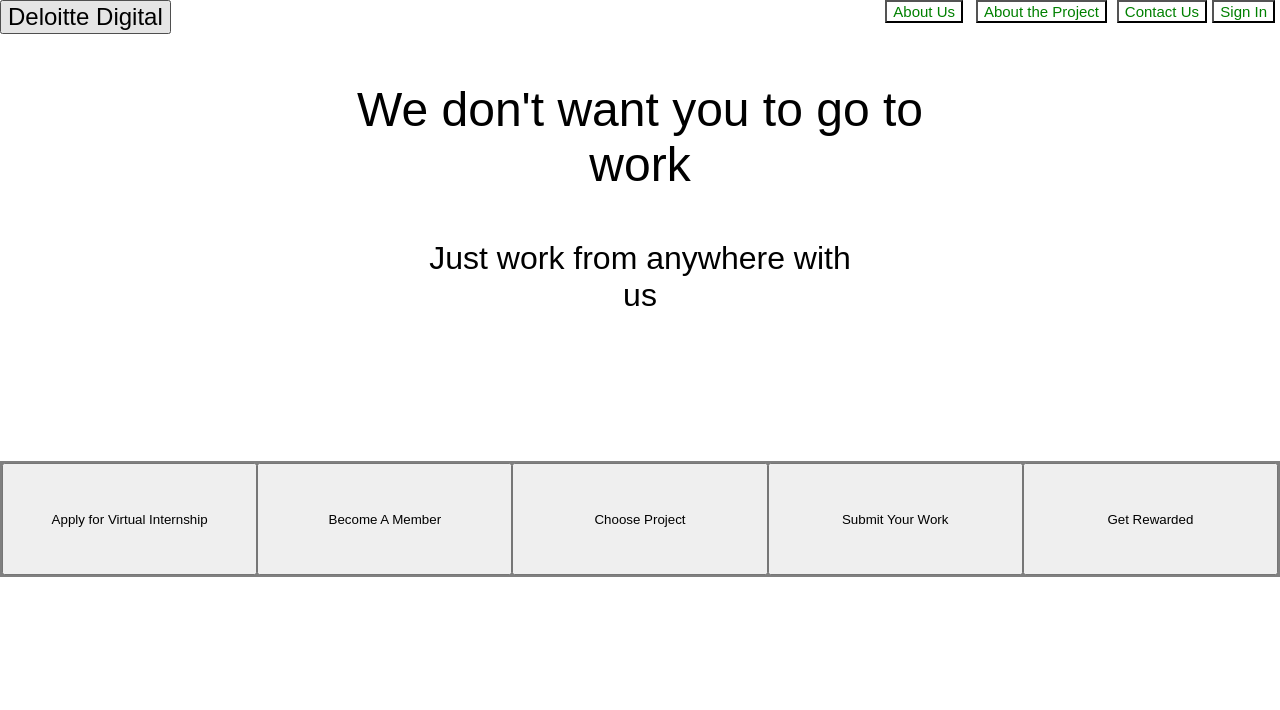
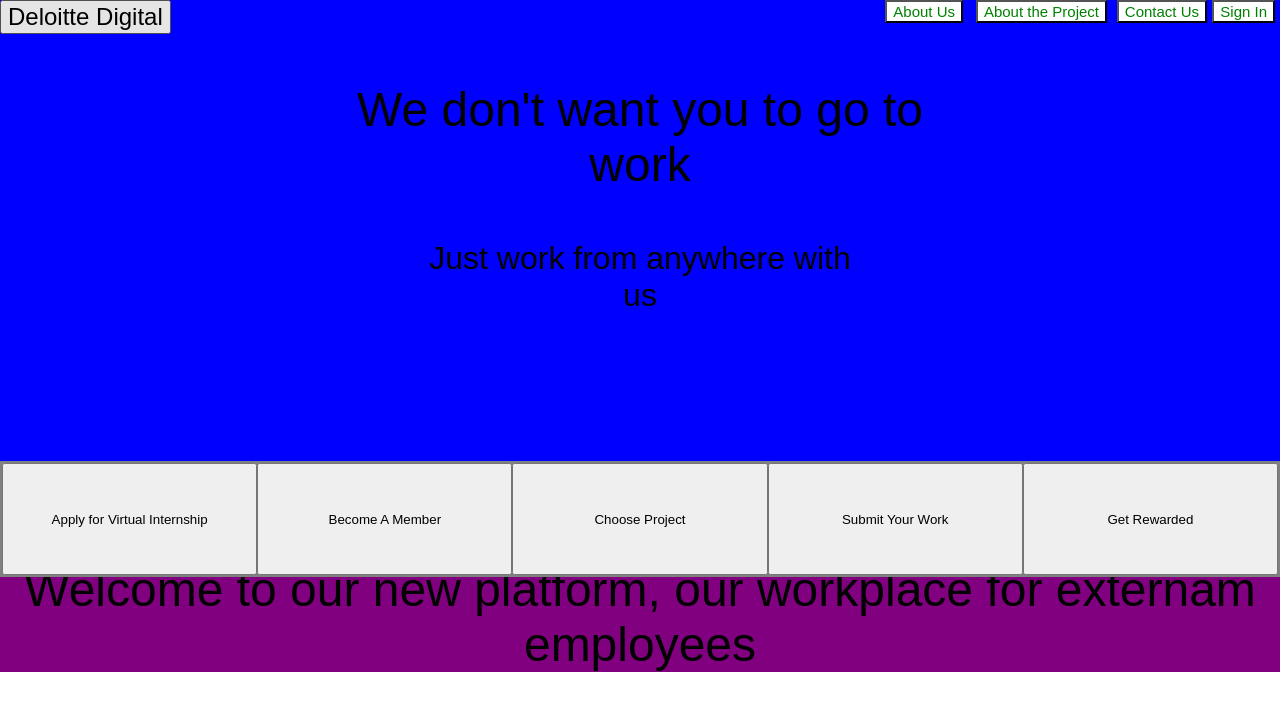
Before and after one commit to mhollings97/DigitalDeloitte, a React (Create React App) app in the folder my-app/: page / in a window 1280 px wide. Shown: the top 710 px of the page. Built offline with nearby package versions, Linux system fonts and the light colour scheme.

Commit message:
some page stuff

```diff
--- a/my-app/src/App.css
+++ b/my-app/src/App.css
@@ -34,3 +34,15 @@
   from { transform: rotate(0deg); }
   to { transform: rotate(360deg); }
 }
+
+
+#WelcomeContainer{
+	position: releative;
+	background-color: purple;
+	bottom: 60px;
+}
+
+#LandingContainer{
+
+	background-color: blue;
+}
--- a/my-app/src/App.js
+++ b/my-app/src/App.js
@@ -2,12 +2,18 @@ import React, { Component } from 'react';
 import logo from './logo.svg';
 import './App.css';
 import Landing from './components/Pages/Landing/Landing'
+import Welcome from './components/Pages/Welcome/Welcome'
 class App extends Component {
   render() {
     return (
 	<div className = "App">
-		<Landing/>
-    	</div>
+		<div id = "LandingContainer">
+			<Landing/>
+    		</div>
+		<div id = "WelcomeContainer">
+			<Welcome/>
+		</div>
+	</div>
     );
   }
 }
--- /dev/null
+++ b/my-app/src/components/Pages/Welcome/Welcome.js
@@ -0,0 +1,29 @@
+import React, { Component } from 'react';
+import InputForm from '../.././InputForm/InputForm'
+import TopHeader  from '../.././Header/TopHeader'
+import GrayBox  from '../.././GrayBox/GrayBox'
+import TextBox from '../.././TextBox/TextBox'
+import './Welcome.css'
+class Welcome extends Component {
+
+constructor(props) {
+    super(props);
+
+}
+
+render() {
+    return (
+	<div>
+		<div>
+			<TextBox size = "small" message = "What is this about?"/>
+		</div>
+		<div>
+			<TextBox size = "large" message = "Welcome to our new platform, our workplace for externam employees"/>
+		</div>
+	</div>
+
+    );
+  }
+}
+
+export default Welcome;
```
Also changed, not shown: my-app/src/components/Pages/Welcome/Welcome.css (added).
